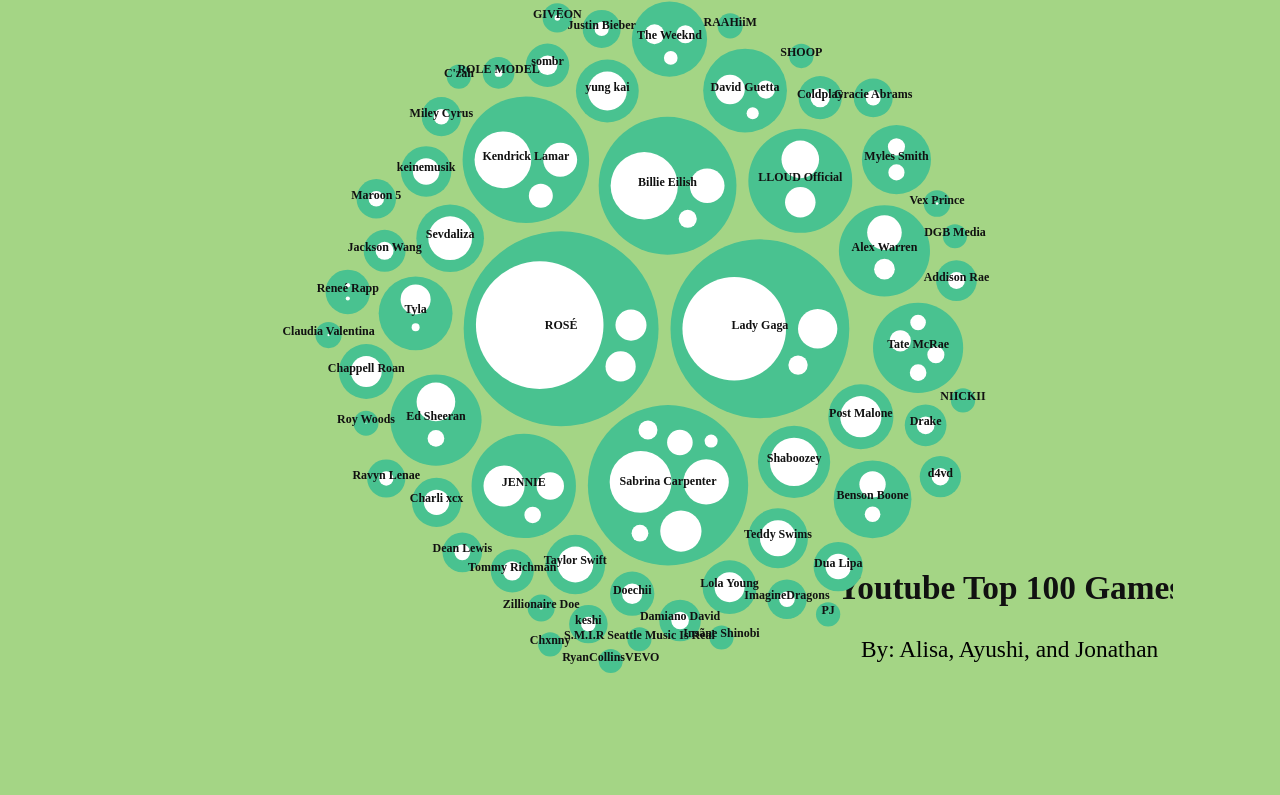
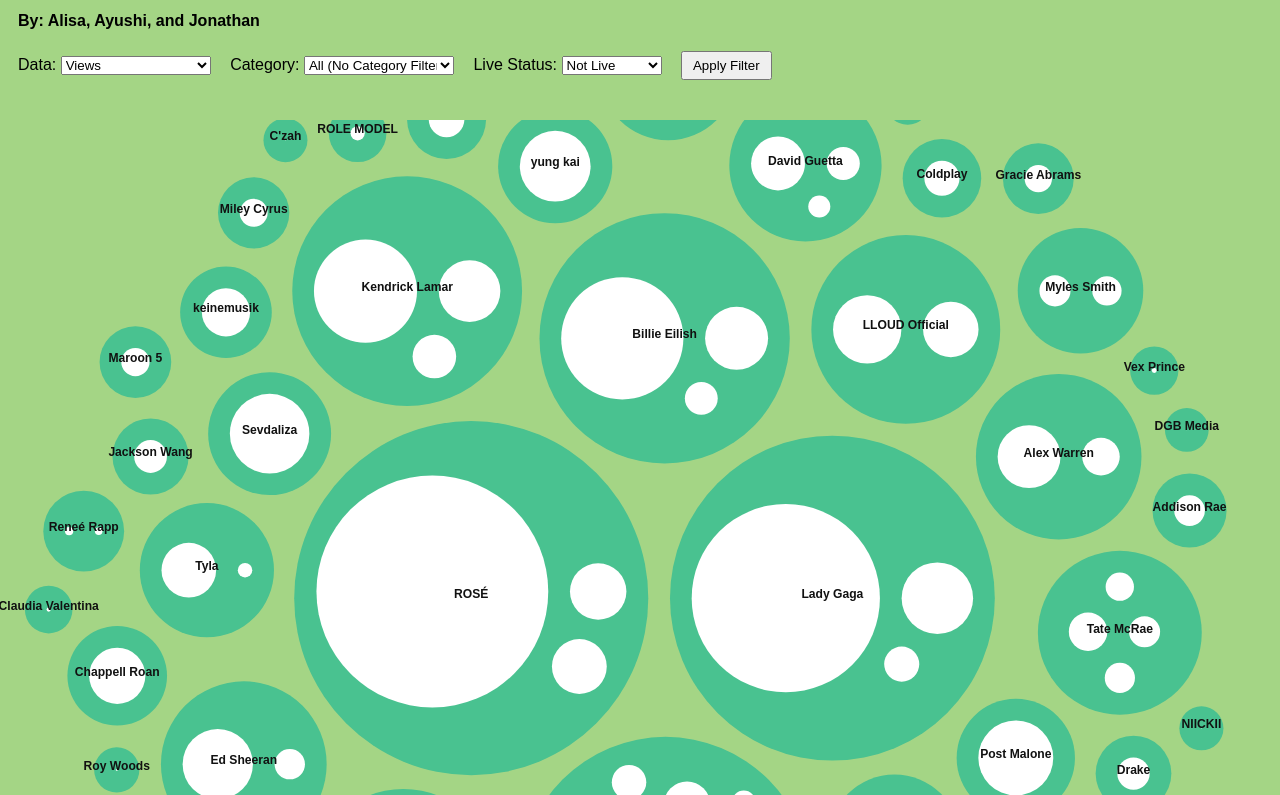
Before and after one commit to Ayushivvv/A4-CSC316, a website: page index.html in a window 1280 px wide. Shown: the part 86-881 px from the top of the page. Before the commit the page ends 816 px from the top, so only its background shows below. Drawn offline with nearby package versions, Linux system fonts and the light colour scheme.

Commit message:
filtering

```diff
--- a/index.html
+++ b/index.html
@@ -3,6 +3,35 @@
 <title>Zoomable circle packing</title>
 <link rel="stylesheet" type="text/css" href="css/inspector.css">
 <body>
+<div id="controls" style="margin-bottom: 20px; font-family: sans-serif; padding: 10px;">
+    <h1>Youtube Top 100 Songs</h1>
+    <h4>By: Alisa, Ayushi, and Jonathan</h4>
+    <div style="margin-bottom: 10px;">
+        <label for="filter-metric-selector">Data:</label>
+        <select id="filter-metric-selector" style="width: 150px;">
+            <option value="view_count" selected>Views</option>
+            <option value="channel_follower_count">Channel Followers</option>
+            <option value="duration">Duration (sec)</option>
+            <option value="none">None (No Quantitative Filter)</option>
+        </select>
+
+        <label for="category-filter" style="margin-left: 15px;">Category:</label>
+        <select id="category-filter" style="width: 150px;">
+            <option value="All" selected>All (No Category Filter)</option>
+            <option value="Music">Music</option>
+            <option value="People & Blogs">People & Blogs</option>
+        </select>
+
+        <label for="live-status-filter" style="margin-left: 15px;">Live Status:</label>
+        <select id="live-status-filter" style="width: 100px;">
+            <option value="All">All</option>
+            <option value="TRUE">Live</option>
+            <option value="FALSE" selected>Not Live</option>
+        </select>
+
+        <button id="apply-filter" style="margin-left: 15px; padding: 5px 10px;">Apply Filter</button>
+    </div>
+</div>
 <script src="https://d3js.org/d3.v7.min.js"></script>
 <script src="js/main.js"></script>
 </body>
--- a/js/main.js
+++ b/js/main.js
@@ -1,7 +1,9 @@
 // A global variable to hold the hierarchical data
 let chartData = null;
+// A global variable to hold the original flat CSV data
+let originalFlatData = null;
 
-// rendering function
+// rendering function (remains the same as before)
 function renderChart(d3, data) {
     // Remove the existing SVG element ==> clear state
     d3.select("body").select("svg").remove();
@@ -15,7 +17,7 @@
         var colour_in = "hsla(235, 48%, 43%, 1.00)";
 
         var height = window.innerHeight;
-        var width = window.innerWidth/1.2;
+        var width = window.innerWidth / 1.2;
 
         // Create the color scale.
         const color = d3.scaleLinear()
@@ -39,67 +41,27 @@
         // Create the SVG container.
 
         const svg = d3.create("svg")
-            .attr("viewBox", `-${width/1.3} -${height / 1.3} ${width * 1.5} ${height * 1.5}`)
-            .attr("width", width)
-            .attr("height", height)
-            .attr("style", `max-width:100%;
-                 height: ${height}px;
-                 display: block;
-                 margin: auto;
-                 background: ${color(0)};
-                 cursor: pointer;`);
+            .attr("viewBox", `-${width / 2}, -${height / 2}, ${width}, ${height}`)
+            .style("display", "block")
+            .style("margin", "0 -14px")
+            .style("background", bg)
+            .style("cursor", "pointer")
+            .on("click", (event) => zoom(event, root));
 
-        // Add centered title + subtitle
-        const titleGroup = svg.append("g")
-            .attr("text-anchor", "middle")
-            .attr("transform", `translate(${width / 2}, ${height / 2})`);
-
-        titleGroup.append("text")
-            .text("Youtube Top 100 Games")
-            .style("font-size", "50px")
-            .style("font-weight", "bold")
-            .style("fill", "#111");
-
-        titleGroup.append("text")
-            .text("By: Alisa, Ayushi, and Jonathan")
-            .attr("dy", "2.5em")
-            .style("font-size", "35px")
-            .style("fill", "#000000");
-
-        // Reposition some child nodes
-        root.each(d => {
-            if (d.children && d.children.length === 2) {
-                const [a, b] = d.children;
-                const offset = a.r + b.r + 10;
-                a.x = d.x;
-                b.x = d.x;
-                a.y = d.y - offset / 2;
-                b.y = d.y + offset / 2;
-            }
-            if (d.children && d.children.length === 4) {
-                const [a, b] = d.children;
-                const offset = a.r + b.r + 10;
-                a.x = d.x - 20;
-                b.x = d.x + 20;
-                a.y = d.y - offset / 4;
-                b.y = d.y + offset / 4;
-            }
-        });
-
-        // Append the nodes.
+        // Add a circle for each node.
         const node = svg.append("g")
             .selectAll("circle")
             .data(root.descendants().slice(1))
             .join("circle")
-            .attr("transform", d => `translate(${d.x},${d.y})`)
             .attr("fill", d => d.children ? color(d.depth) : "white")
-            .attr("pointer-events", d => !d.children ? "none" : null)
+            .attr("pointer-events", "all") // Keep all interactive
             .on("mouseover", function () { d3.select(this).attr("stroke", "#000"); })
             .on("mouseout", function () { d3.select(this).attr("stroke", null); })
             .on("click", (event, d) => focus !== d && (zoom(event, d), event.stopPropagation()));
 
-        // Append the text labels.
+        // Add a label for each node.
         const label = svg.append("g")
+            .style("font", "10px sans-serif")
             .attr("pointer-events", "none")
             .attr("text-anchor", "middle")
             .selectAll("text")
@@ -109,9 +71,9 @@
             .style("display", d => d.parent === root ? "inline" : "none")
             .text(d => d.data.name)
             .style("font-size", d => {
-                if (d.depth === 0) return "10px";
-                if (d.depth === 1) return "18px";
-                return "27px";
+                if (d.depth === 0) return "5px";
+                if (d.depth === 1) return "10px";
+                return "8px";
             })
             .style("font-weight", d => d.depth === 1 ? "bold" : "normal")
             .style("fill", d => d.depth === 1 ? "#111" : "#444")
@@ -159,10 +121,11 @@
     document.body.appendChild(chart);
 }
 
-// Load and process the CSV data
-d3.csv("data/youtube-top-100-songs-2025.csv").then(flatData => {
+
+// New function to process flat data into hierarchical data and render the chart
+function processAndRender(d3, dataToProcess, metricForValue) {
     // Group data by channel (artist)
-    const grouped = d3.group(flatData, d => d.channel);
+    const grouped = d3.group(dataToProcess, d => d.channel);
 
     // Convert flat CSV to hierarchical structure for the chart
     chartData = {
@@ -171,13 +134,57 @@
             name: key,
             children: values.map(d => ({
                 name: d.title,
-                value: +d.view_count
+                // FIX: Use the selected metricForValue to set the size of the bubble
+                value: +d[metricForValue]
             }))
         }))
     };
 
-    // Initial chart render
+    // Chart render
     renderChart(d3, chartData);
+}
+
+// New filtering function
+function applyFiltersAndRender(d3) {
+    if (!originalFlatData) return;
+
+    // 1. Get filter values from UI
+    const filterMetric = document.getElementById('filter-metric-selector').value;
+    const categoryFilter = document.getElementById('category-filter').value;
+    const liveStatusFilter = document.getElementById('live-status-filter').value;
+
+    // 2. Apply filters
+    let filteredData = originalFlatData.filter(d => {
+        // Quantitative filter (dynamic)
+        if (filterMetric !== 'none') {
+            // Filter out any row where the value for that metric is 0 or less.
+            // This also handles invalid/empty data for the selected metric.
+            if (+d[filterMetric] <= 0 || isNaN(+d[filterMetric])) return false;
+        }
+
+        // Categorical filter (Dropdown filter based on substring match)
+        if (categoryFilter !== 'All') {
+            // Check if the row's categories field does NOT contain the selected category string (case-insensitive)
+            if (d.categories && d.categories.toLowerCase().indexOf(categoryFilter.toLowerCase()) === -1) return false;
+        }
+
+        // Boolean filter ('live_status' column is a string "TRUE" or "FALSE")
+        if (liveStatusFilter !== 'All' && d.live_status !== liveStatusFilter) return false;
+
+        return true;
+    });
+
+    // 3. Process and Render - PASS THE METRIC
+    processAndRender(d3, filteredData, filterMetric);
+}
+
+// Load and process the CSV data
+d3.csv("data/youtube-top-100-songs-2025.csv").then(flatData => {
+    // Store the original data globally
+    originalFlatData = flatData;
+
+    // Initial chart render (calling the filter function to apply any default filters from the HTML)
+    applyFiltersAndRender(d3);
 
     // Add the resize event listener
     let resizeTimer;
@@ -185,9 +192,14 @@
         clearTimeout(resizeTimer);
         resizeTimer = setTimeout(() => {
             if (chartData) {
-                // Re-render the entire chart
+                // Rerender with the current chartData on resize
                 renderChart(d3, chartData);
             }
-        }, 200); // Wait 200ms
+        }, 150);
+    });
+
+    // Add event listener for the filter button
+    document.getElementById('apply-filter').addEventListener('click', () => {
+        applyFiltersAndRender(d3);
     });
 });
```
